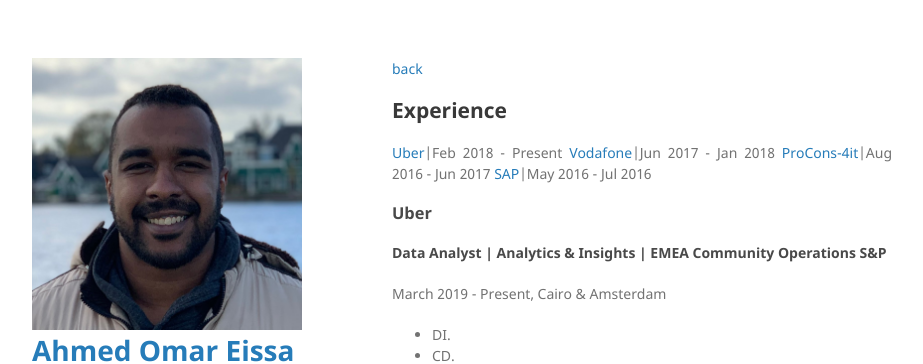
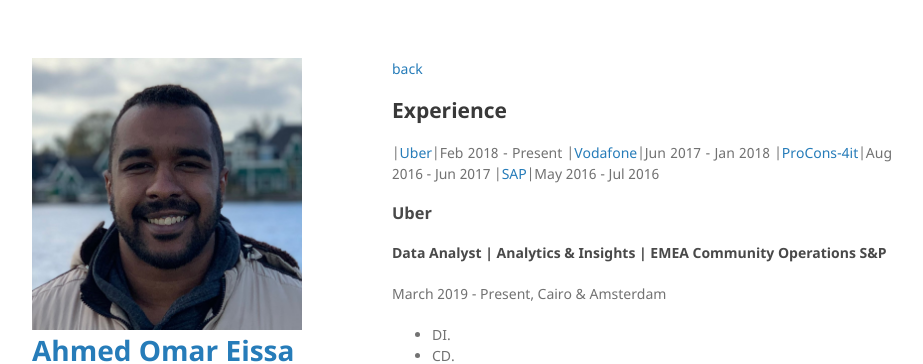
Before and after one commit to AhmedOmarEissa/AhmedOmarEissa.github.io, a Jekyll site: the page built from experience.md, in a window 1280 px wide and 1231 px high. Shown: the top 364 px of the window, without its empty margins (178-1101 px from the left). Built offline with Jekyll 4.4.1, drawn with Linux system fonts in a browser that asks for light colours.

```diff
--- a/experience.md
+++ b/experience.md
@@ -3,10 +3,10 @@ layout: default
 ---
 [back](./)
 ## Experience
-[Uber](#uber)|Feb 2018 - Present
-[Vodafone](#vodafone)|Jun 2017 - Jan 2018
-[ProCons-4it](#ProCons-4it)|Aug 2016 - Jun 2017
-[SAP](#SAP)|May 2016 - Jul 2016
+|[Uber](#uber)|Feb 2018 - Present
+|[Vodafone](#vodafone)|Jun 2017 - Jan 2018
+|[ProCons-4it](#ProCons-4it)|Aug 2016 - Jun 2017
+|[SAP](#SAP)|May 2016 - Jul 2016
 
 
 ### <a name="uber"></a> Uber
```
